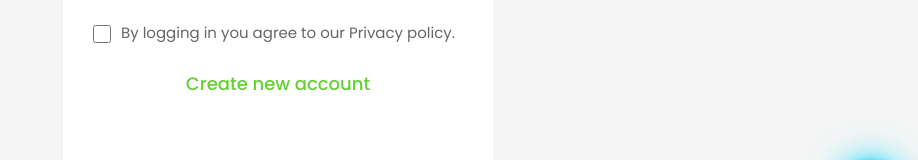
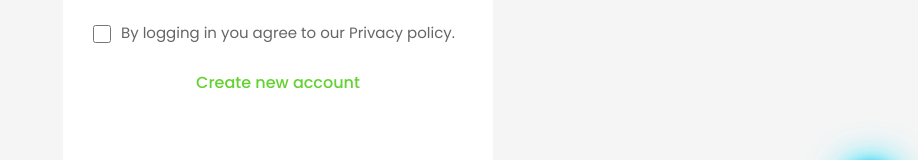
Before and after one commit to arshsarari980-dev/sprodeal, a Next.js app: page / in a window 1280 px wide. Shown: the part 557-717 px from the top of the page, without its empty margins (362-1280 px from the left). Built offline with nearby package versions, Linux system fonts and the light colour scheme.

Commit message:
Update globals.css

```diff
--- a/app/globals.css
+++ b/app/globals.css
@@ -151,8 +151,8 @@ margin-top:-10px;
 .d {
     text-align: center;
     color: #63d12f;
-    font-size: 18px;
-    font-weight: 500;
+    font-size: 16px;
+    font-weight: 450;
     margin: 18px auto 0;
     cursor: pointer;
 }
```
